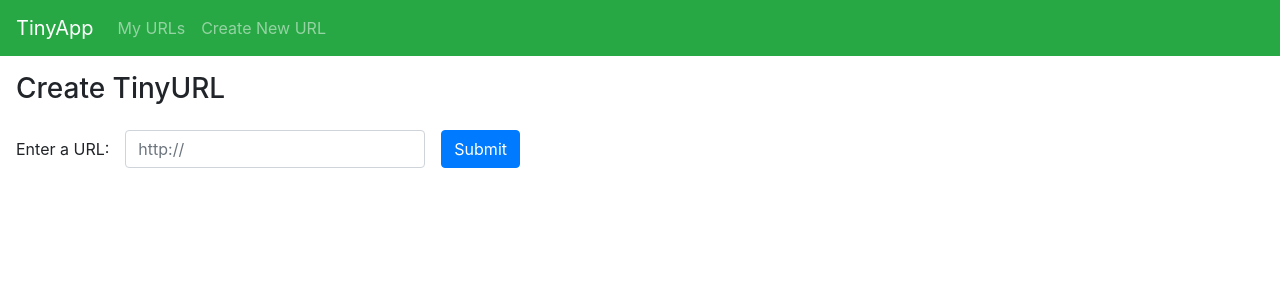
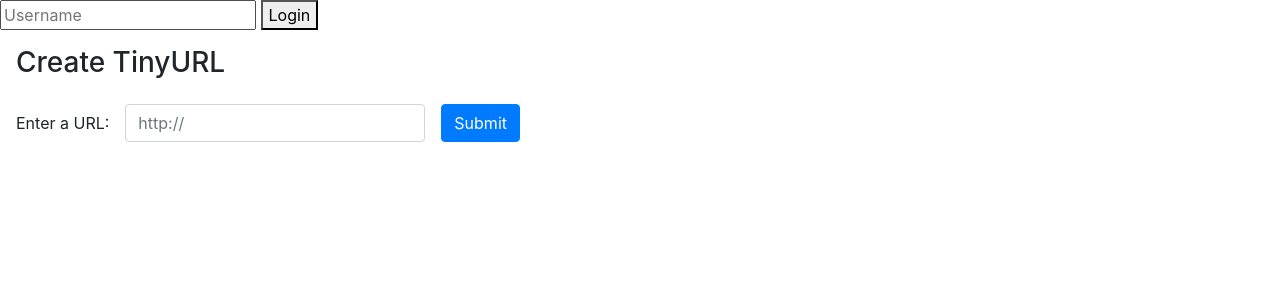
Before and after one commit to amzia99/tinyapp, a Node server app: template views/urls_new.ejs in a window 1280 px wide. Shown: the top 300 px of the page. Run offline with Node 20, Linux system fonts and the light colour scheme; the template is opened without the code that fills it, so the values that code supplies are empty; some libraries are stand-ins or nearby versions.

Commit message:
Added login form and post route cookies

```diff
--- a/express_server.js
+++ b/express_server.js
@@ -1,6 +1,10 @@
 // express server code
 const express = require("express");
 const app = express();
+
+const cookieParser = require('cookie-parser');
+app.use(cookieParser());
+
 
 app.use(express.urlencoded({ extended: true }));
 const PORT = 8080;
@@ -82,6 +86,13 @@ app.post('/urls/:id', (req, res) => {
   res.redirect('/urls');
 });
 
+app.post('/login', (req, res) => {
+  const { username } = req.body;
+  res.cookie('username', username);
+  res.redirect('/urls');
+});
+
+
 
 function generateRandomString() {
   return Math.random().toString(36).substring(2, 8);
--- a/views/partials/_header.ejs
+++ b/views/partials/_header.ejs
@@ -1,9 +1,8 @@
 <header>
-  <nav class="navbar navbar-expand-md navbar-dark bg-success">
-    <a class="navbar-brand" href="/urls">TinyApp</a>
-    <div class="navbar-nav">
-      <a class="nav-item nav-link" href="/urls">My URLs</a>
-      <a class="nav-item nav-link" href="/urls/new">Create New URL</a>
-    </div>
+  <nav>
+    <form action="/login" method="POST" style="display: inline;">
+      <input type="text" name="username" placeholder="Username" required>
+      <button type="submit">Login</button>
+    </form>
   </nav>
 </header>
```
